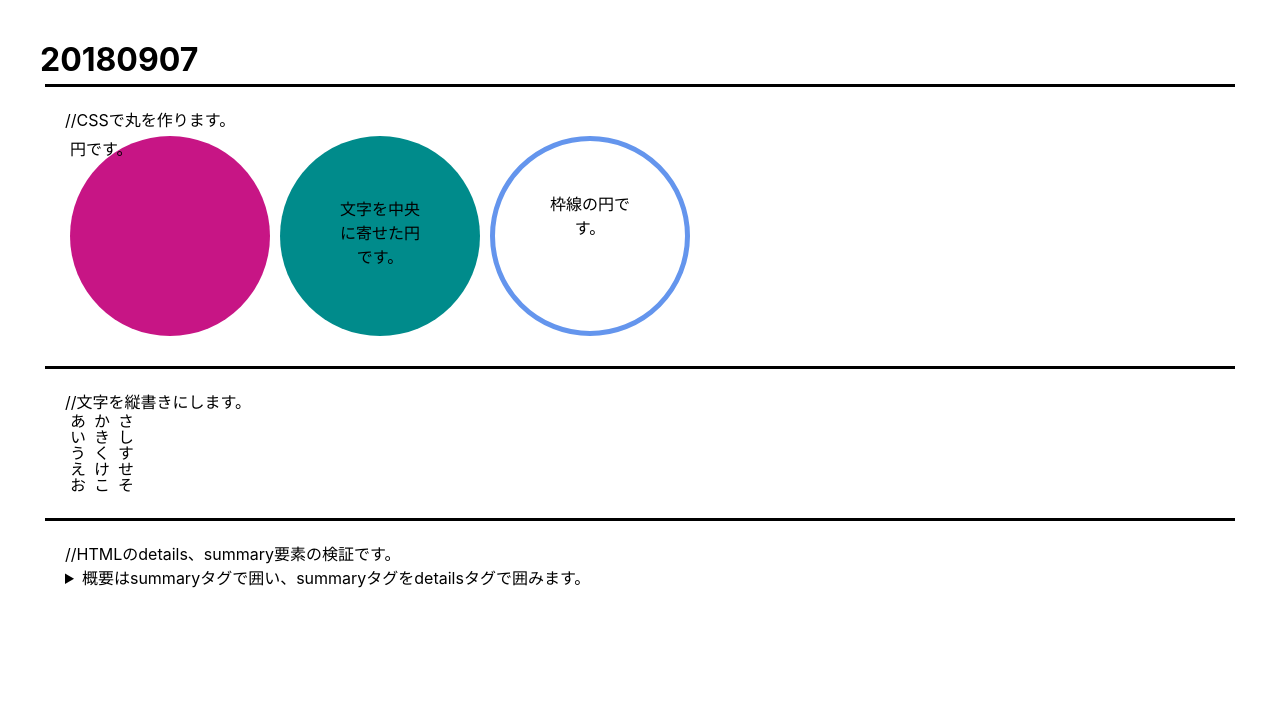
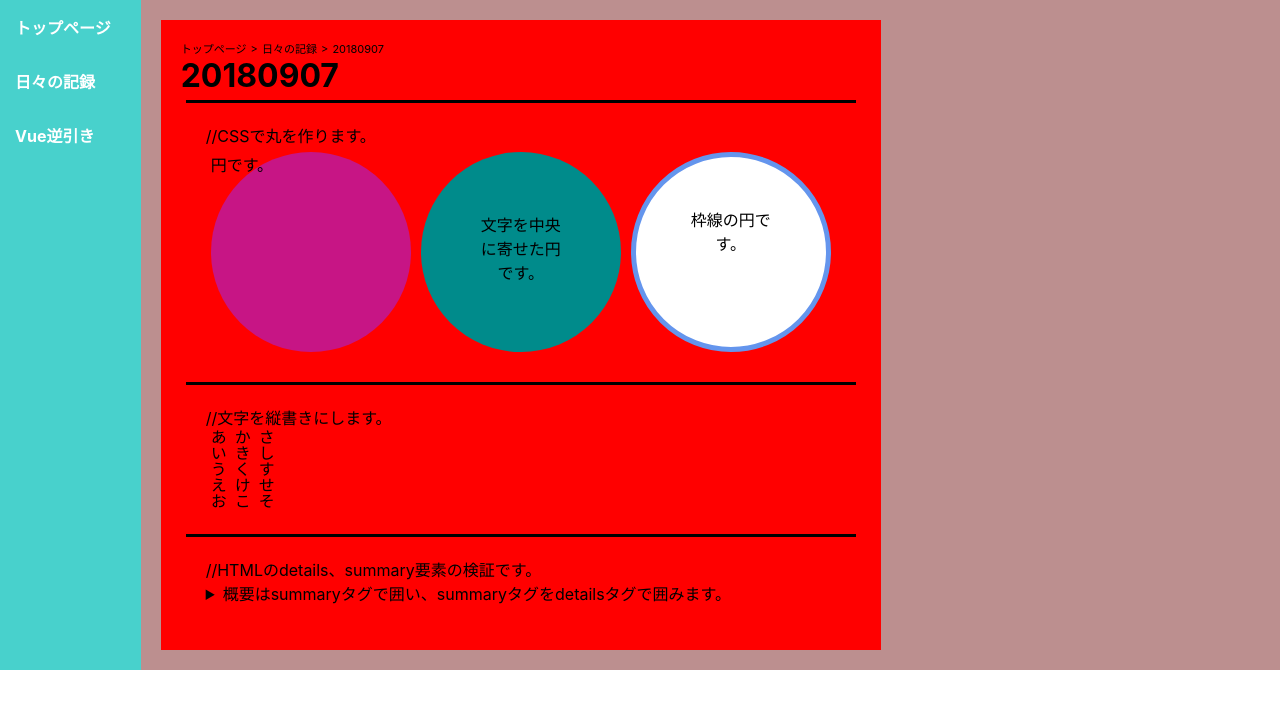
Before and after one commit to YukaKadokura/freespace, a Nuxt app: page /day/20180907 in a window 1280 px wide. Shown: the top 708 px of the page. Built offline with nearby package versions, Linux system fonts and the light colour scheme.

Commit message:
サイドメニューとパンくずリストの雰囲気を実装（微妙）。

```diff
--- a/pages/day/20180907.vue
+++ b/pages/day/20180907.vue
@@ -1,5 +1,14 @@
 <template>
+    <div class="content flex">
+        <div class="menu">
+            <ul>
+                <li>トップページ</li>
+                <li>日々の記録</li>
+                <li>Vue逆引き</li>
+            </ul>
+        </div>
         <div class="MainContent">
+            <p class="pankuzu">トップページ > 日々の記録 > 20180907</p>
             <h1>20180907</h1>
             <div class="SubContent">
                 <p>//CSSで丸を作ります。</p>
@@ -33,12 +42,40 @@
                 </details>
             </div>
         </div>
+    </div>
 </template>
 
 <style scoped>
+html{
+    height:100%;
+}
+body{
+    height:100%;
+    margin:0;
+}
+.content{
+    background:#bc8f8f;
+}
+.menu{
+    margin:0;
+    background:#48d1cc;
+}
+.menu li{
+    font-weight:bold;
+    color:#ffffff;
+    border: none;
+
+    display:block;
+    padding:15px 30px 15px 15px;
+    list-style:none;
+}
 .MainContent{
     margin:20px;
     padding:20px;
+    background:#ff0000;
+}
+.pankuzu{
+    font-size:11px;
 }
 .SubContent{
     margin:5px;
@@ -47,6 +84,8 @@
 }
 .flex{
     display:flex;
+    height:100%;
+    width:100%;
 }
 .circle{
     margin:5px;
```
Lines whose indentation alone changed are shown as unchanged.
